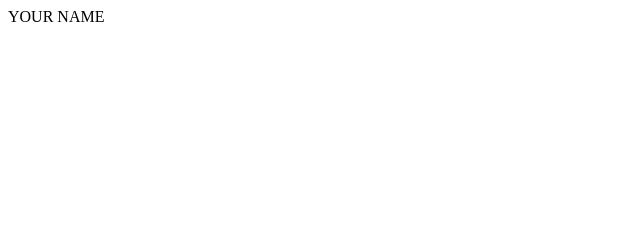
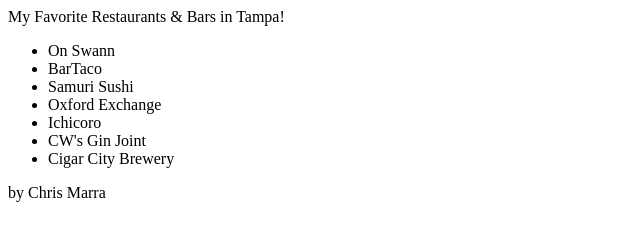
Before and after one commit to cmmarra/html-me-something, a plain HTML site: page index.html in a window 1280 px wide. Shown: the whole page, without its empty margins (0-640 px from the left). Drawn offline with Linux system fonts and the light colour scheme.

Commit message:
added some HTML

```diff
--- a/index.html
+++ b/index.html
@@ -1 +1,25 @@
-<p>YOUR NAME</p>
+<!doctype html>
+<html>
+<head>
+  <title>Tampa Bay Food</title>
+</head>
+<main>
+<header>My Favorite Restaurants &amp Bars in Tampa!</header>
+<body>
+
+<ul>
+    <li>On Swann</li>
+    <li>BarTaco</li>
+    <li>Samuri Sushi</li>
+    <li>Oxford Exchange</li>
+    <li>Ichicoro</li>
+    <li>CW's Gin Joint</li>
+    <li>Cigar City Brewery</li>
+</ul>
+
+</body>
+<footer>by Chris Marra</footer>
+</main>
+
+
+</html>
```
